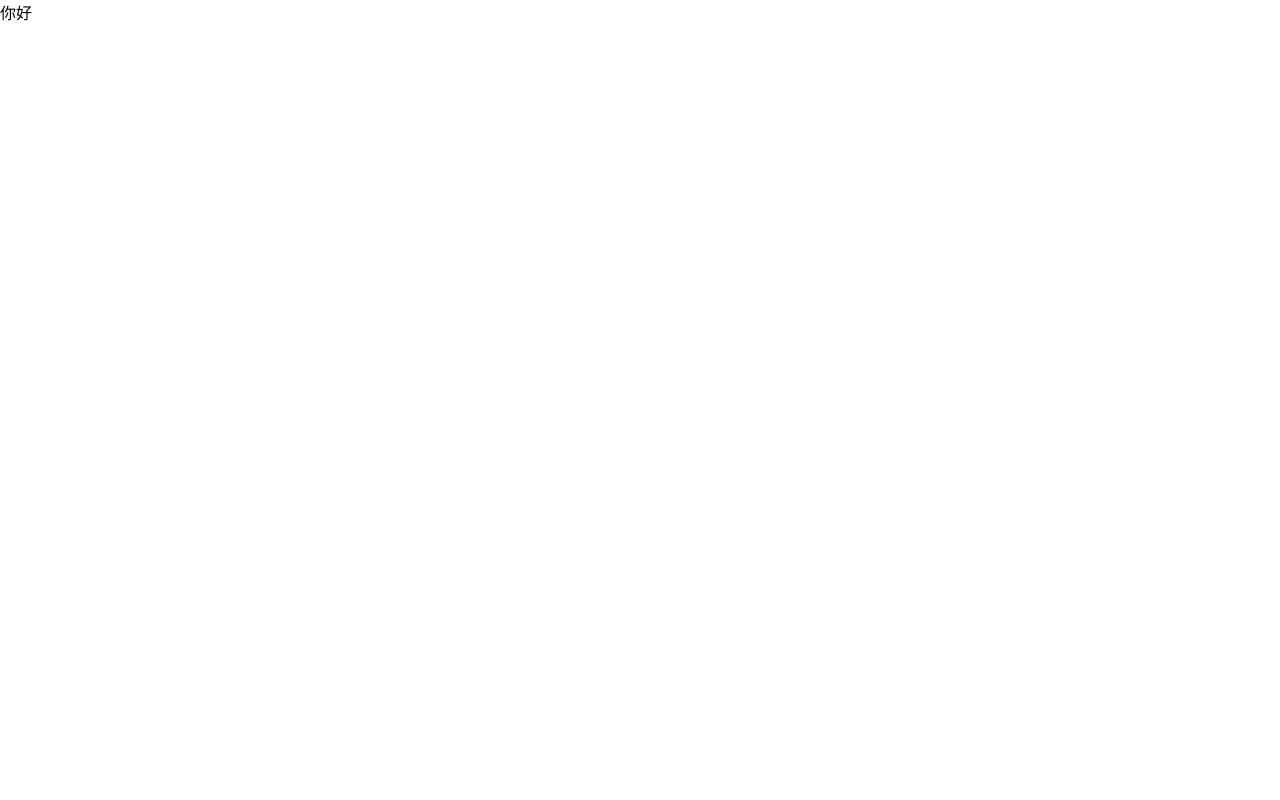
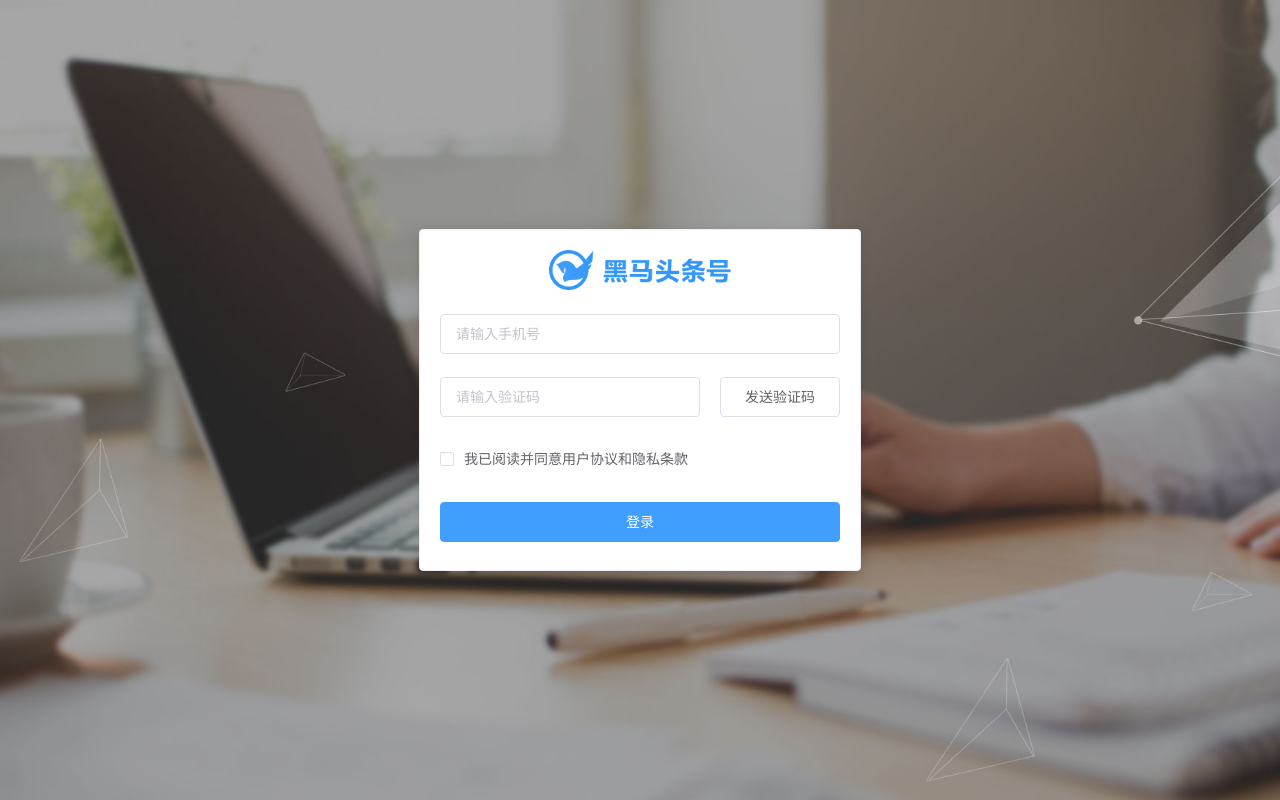
Before and after one commit to hszxxn/heimatoutiao, a Vue app: page /#/login in a window 1280 px wide. Before the commit this address led to /#/home. Built offline with nearby package versions, Linux system fonts and the light colour scheme.

Commit message:
登录界面校验完成

```diff
--- a/public/index.html
+++ b/public/index.html
@@ -11,7 +11,8 @@
     <noscript>
       <strong>We're sorry but 83heima doesn't work properly without JavaScript enabled. Please enable it to continue.</strong>
     </noscript>
-    <div id="app"></div>
+    <div id="app">
+    </div>
     <!-- built files will be auto injected -->
   </body>
 </html>
--- a/src/router.js
+++ b/src/router.js
@@ -1,6 +1,6 @@
 import Vue from 'vue'
 import Router from 'vue-router'
-import Home from './views/home'
+import Home from './views/home/'
 import Login from './views/login'
 Vue.use(Router)
 
--- a/src/views/login/index.vue
+++ b/src/views/login/index.vue
@@ -1,15 +1,82 @@
 <template>
-  <div>
-      我是登录页面
+  <div class='login'>
+      <el-card class="box-card">
+          <div style='text-align:  center'>
+              <img src='../../assets/img/logo_index.png' style='height:40px'>
+          </div>
+          <el-form style="margin-top:20px" :rules='loginRules' :model='loginData' ref='rulesForm'>
+               <el-form-item prop='mobile'>
+                   <!-- 手机号 -->
+                   <!-- 数据校验 -->
+                   <el-input v-model='loginData.mobile'   placeholder='请输入手机号'></el-input>
+               </el-form-item>
+                <el-form-item prop='code'>
+                   <!-- 验证码 -->
+                   <el-input style="width:65%" v-model='loginData.code' placeholder="请输入验证码"></el-input>
+                   <!-- 发送验证码 -->
+                   <el-button plain style="width:30%;float:right">发送验证码</el-button>
+               </el-form-item>
+               <el-form-item prop='agree'>
+                    <!-- 同意 -->
+                    <el-checkbox label="我已阅读并同意用户协议和隐私条款" v-model='loginData.agree' name="type"></el-checkbox>
+               </el-form-item>
+                <el-form-item>
+                    <!-- 登录 -->
+                     <el-button type="primary" style="width:100%" @click="submitRules">登录</el-button>
+                </el-form-item>
+          </el-form>
+      </el-card>
   </div>
 </template>
 
 <script>
 export default {
+  data () {
+    let validator = function (rule, value, callback) {
+      value ? callback() : callback(new Error('请勾选同意'))
+    }
+    return {
+      loginData: {
+        mobile: '', // 手机号
+        code: '', // 验证码
+        agree: false // 是否同意
+      },
+      //   验证规则
+      loginRules: {
+        mobile: [{ required: true, message: '请输入手机号', trigger: 'blur' },
+          { pattern: /^1[3456789]\d{9}$/, message: '请输入正确的手机号', trigger: 'blur' }],
+        code: [{ required: true, message: '请输入验证码', trigger: 'blur' },
+          { pattern: /^\d{6}$/, message: '验证码为6位数', trigger: 'blur' }],
+        agree: [{ validator }]
+      }
+    }
+  },
+  methods: {
+    submitRules () {
+    //   校验整个表单的规则
+      this.$refs.rulesForm.validate(function (isOk) {
+        if (isOk) {
+          console.log('校验成功')
+        }
+      })
+    }
+  }
 
 }
 </script>
 
-<style>
+<style lang='less' scoped>
+   .login {
+       background-image: url('../../assets/img/login_bg.jpg');
+       height: 100vh;
+       display: flex;
+       justify-content: center;
+       align-items: center;
+       background-size: cover
+   }
+   .box-card {
+       height: 340px;
+       width: 440px;
 
+   }
 </style>
```
